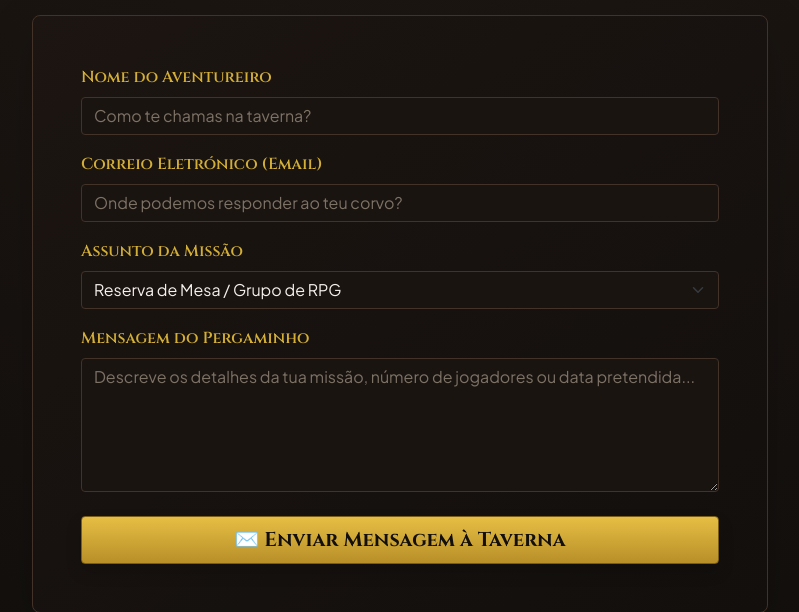
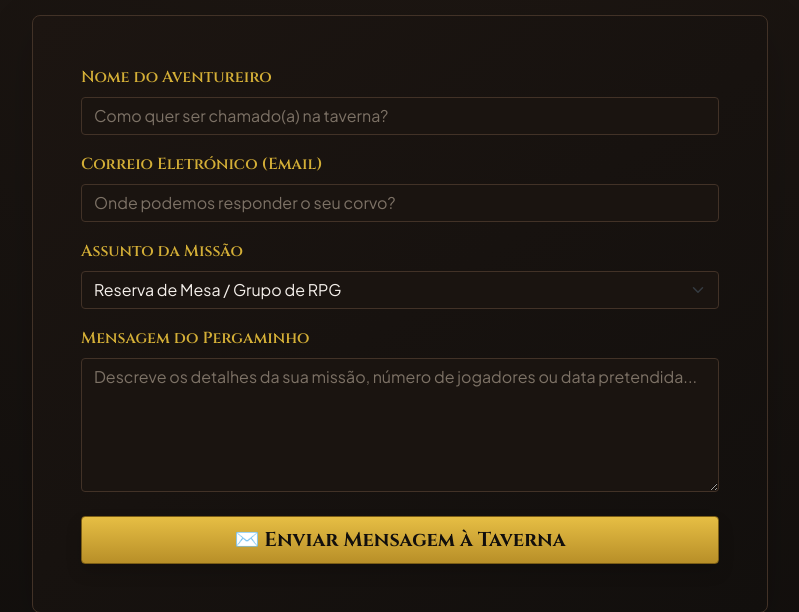
Before and after one commit to YohanAlencar/meeple-house-taverna, a Django app: page /contato/ in a window 1280 px wide. Shown: the part 440-1052 px from the top of the page, without its empty margins (240-1039 px from the left). Run offline with Django 5.2, Linux system fonts and the light colour scheme.

Commit message:
chore: ajustes finais no projeto

```diff
--- a/taverna/templates/taverna/contato.html
+++ b/taverna/templates/taverna/contato.html
@@ -17,12 +17,12 @@
 
                 <div class="mb-3">
                     <label for="nome" class="form-label" style="color: var(--gold-amber); font-family: 'Cinzel', serif;">Nome do Aventureiro</label>
-                    <input type="text" class="form-control" id="nome" name="nome" placeholder="Como te chamas na taverna?" required>
+                    <input type="text" class="form-control" id="nome" name="nome" placeholder="Como quer ser chamado(a) na taverna?" required>
                 </div>
 
                 <div class="mb-3">
                     <label for="email" class="form-label" style="color: var(--gold-amber); font-family: 'Cinzel', serif;">Correio Eletrónico (Email)</label>
-                    <input type="email" class="form-control" id="email" name="email" placeholder="Onde podemos responder ao teu corvo?" required>
+                    <input type="email" class="form-control" id="email" name="email" placeholder="Onde podemos responder o seu corvo?" required>
                 </div>
 
                 <div class="mb-3">
@@ -37,7 +37,7 @@
 
                 <div class="mb-4">
                     <label for="mensagem" class="form-label" style="color: var(--gold-amber); font-family: 'Cinzel', serif;">Mensagem do Pergaminho</label>
-                    <textarea class="form-control" id="mensagem" name="mensagem" rows="5" placeholder="Descreve os detalhes da tua missão, número de jogadores ou data pretendida..." required></textarea>
+                    <textarea class="form-control" id="mensagem" name="mensagem" rows="5" placeholder="Descreve os detalhes da sua missão, número de jogadores ou data pretendida..." required></textarea>
                 </div>
 
                 <div class="text-center">
```
